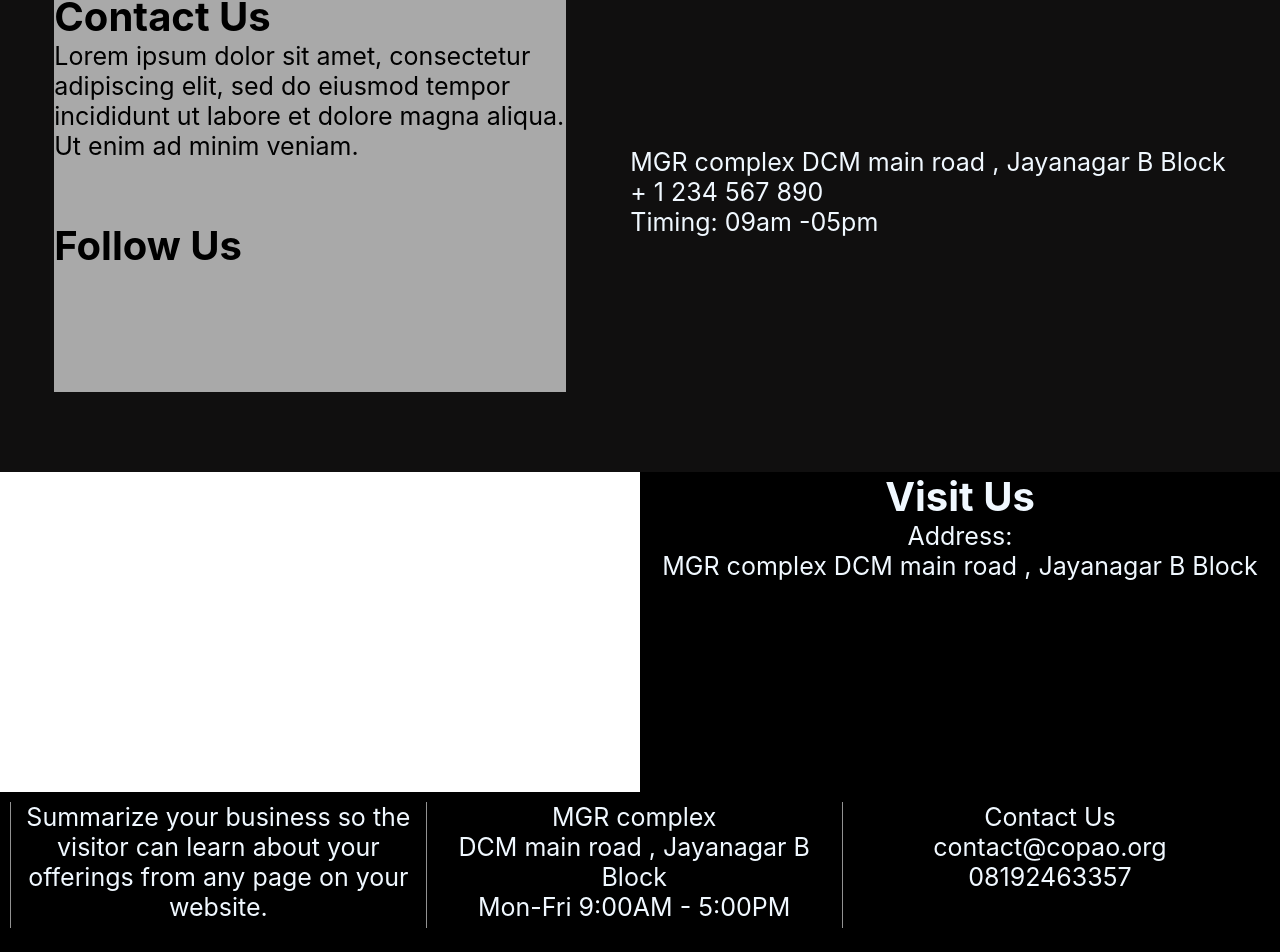
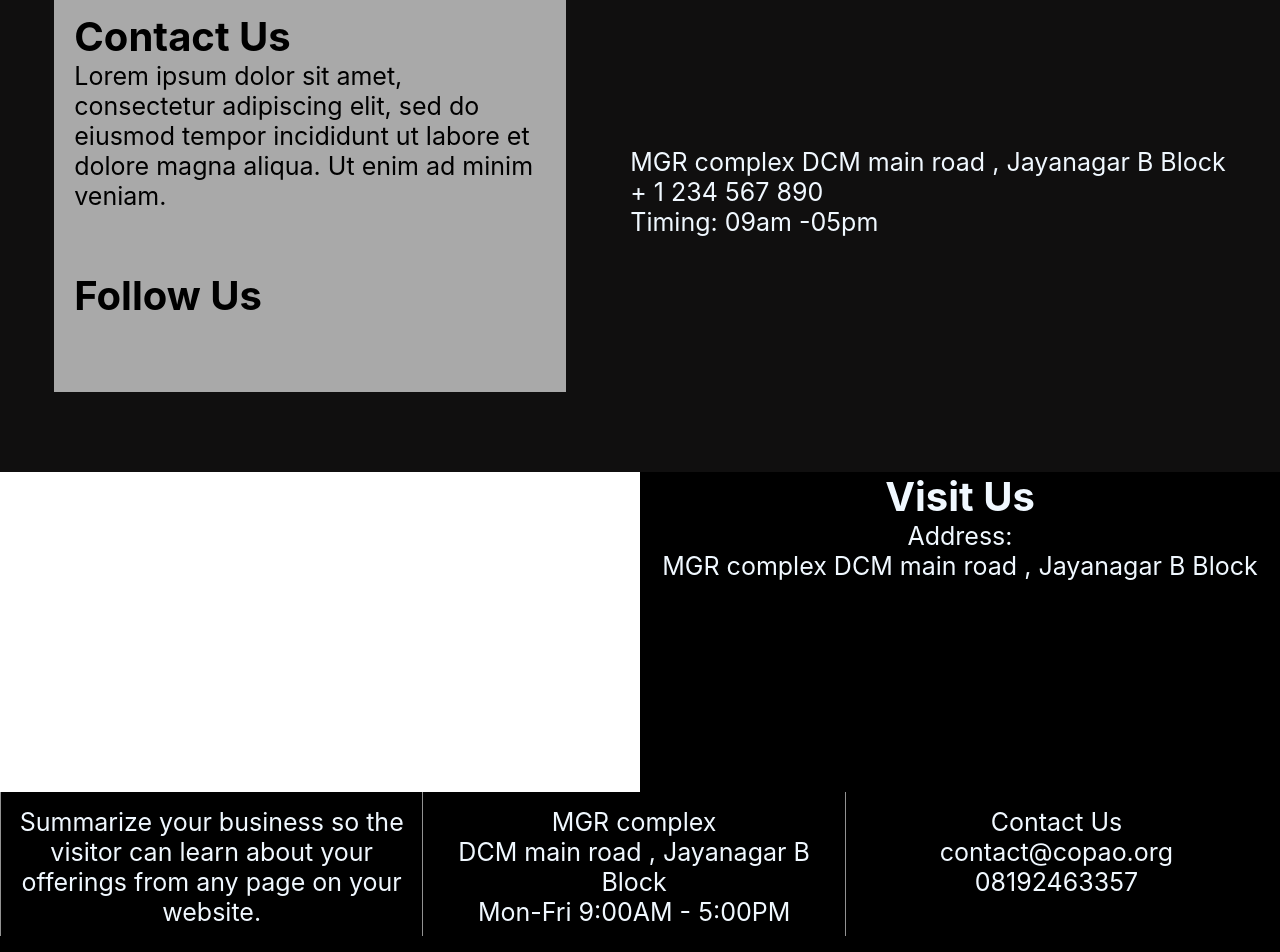
Before and after one commit to vikasdoddamani12345/copao, a React (Create React App) app in the folder copao/: page /contact in a window 1280 px wide. Shown: the part 1207-2159 px from the top of the page. Built offline with nearby package versions, Linux system fonts and the light colour scheme; a web font is replaced by a local one.

Commit message:
modified

```diff
--- a/copao/src/css/contact.css
+++ b/copao/src/css/contact.css
@@ -92,6 +92,7 @@
     width: 40%;
     height: 50vh;
     background-color: darkgrey;
+    padding: 20px;
 
 
 }
@@ -126,7 +127,7 @@
     height: 20vh;
     display: flex;
     background-color: black;
-    padding: 10px;
+
 }
 
 .div11-contact{
@@ -135,4 +136,5 @@
     height: 90%;
     border-left: 0.5px solid rgba(255, 255, 255, 0.574);
     text-align: center;
+    padding: 15px;
 }
```
